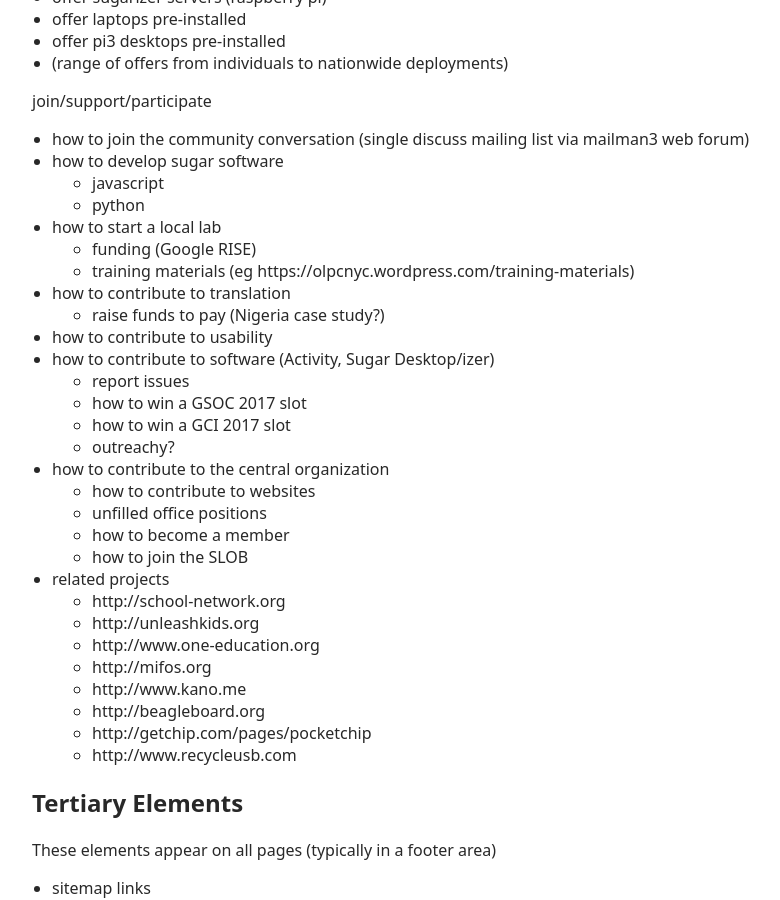
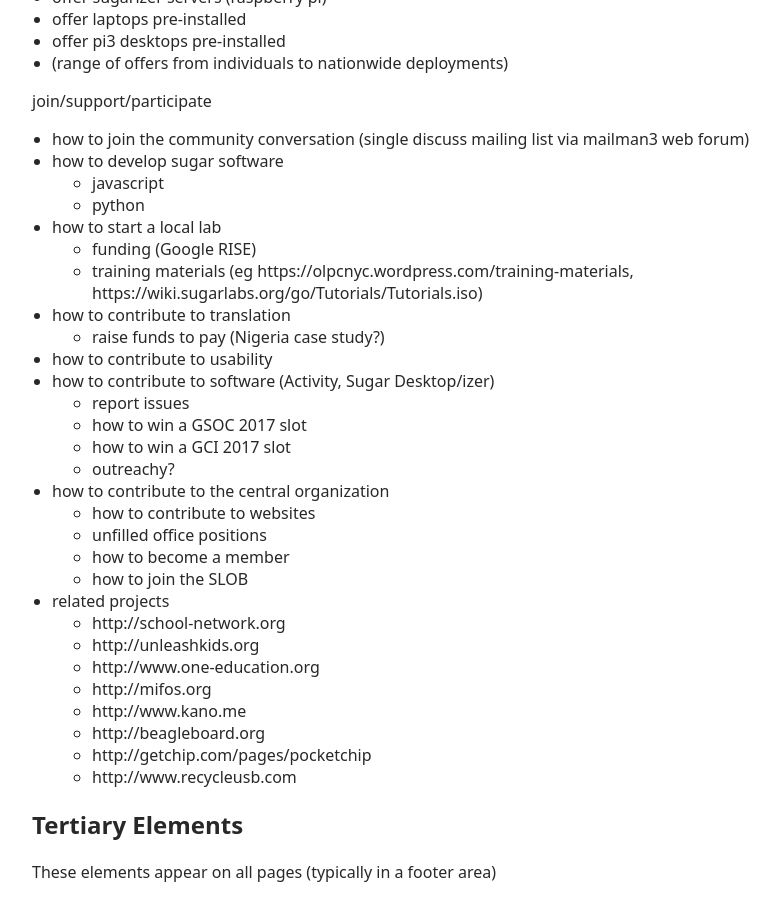
Before and after one commit to sugarlabs/www, a Jekyll site: the page built from STRUCTURE.md, in a window 1280 px wide and 900 px high, scrolled down 2844 px. Shown: the whole window, without its empty margins (208-988 px from the left). Built offline with Jekyll 4.4.1, drawn with Linux system fonts in a browser that asks for light colours; a script that is not in the unit is left out; some of the changed lines change nothing that is shown.

Commit message:
Update STRUCTURE.md

```diff
--- a/STRUCTURE.md
+++ b/STRUCTURE.md
@@ -118,7 +118,7 @@
   * python
 * how to start a local lab
   * funding (Google RISE)
-  * training materials (eg <https://olpcnyc.wordpress.com/training-materials>)
+  * training materials (eg <https://olpcnyc.wordpress.com/training-materials>, <https://wiki.sugarlabs.org/go/Tutorials/Tutorials.iso>)
 * how to contribute to translation
   * raise funds to pay (Nigeria case study?)
 * how to contribute to usability
```
